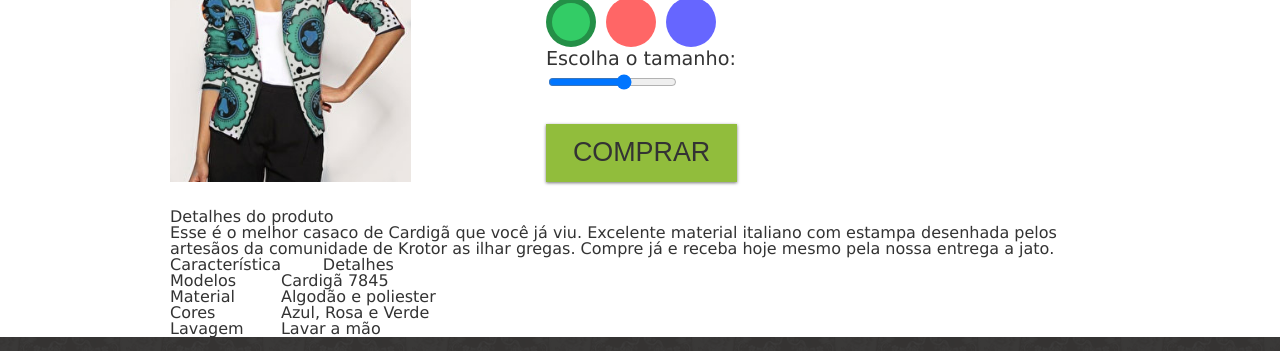
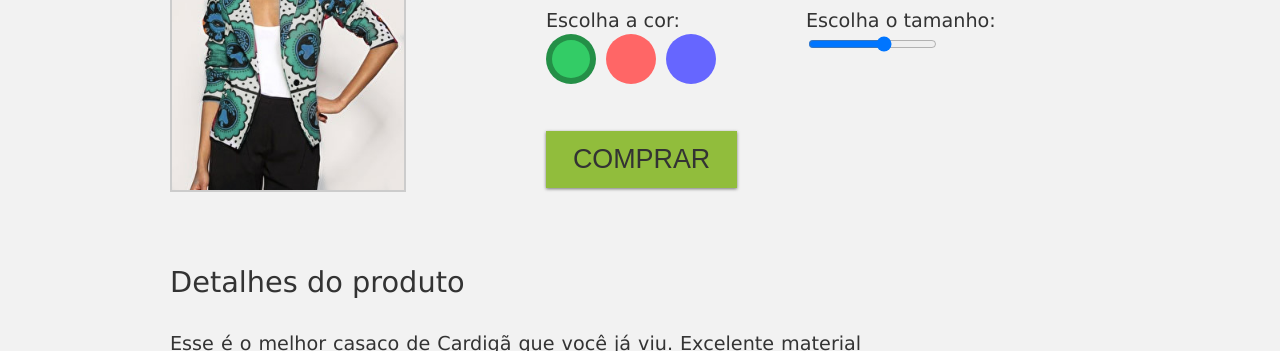
Before and after one commit to ThiagoFelipeg3/caelum-html-css-javascript-em-desenvolvimento, a plain HTML site: page produto.html in a window 1280 px wide. Shown: the part 252-603 px from the top of the page. Drawn offline with Linux system fonts and the light colour scheme.

Commit message:
Update produto.css

```diff
--- a/css/produto.css
+++ b/css/produto.css
@@ -1,6 +1,6 @@
 .produto{
 	color: #333;
-	line-height: 1.3; /*Espaço entre as linhas*/
+	line-height: 1.3; /*Altura entre as linhas*/
 	margin-top: 2em;
 }
 .produto h1{
@@ -12,21 +12,11 @@
 	font-style: italic;
 	margin-bottom: 1em;
 }
-.comprar{
-	background-color: #91BD3C;
-	border: none;
-	color: #333;
-
-	font-size: 1.4em;
-	text-transform: uppercase;/*letras maiusculas*/
-
-	box-shadow: 0 1px 3px #777;
-
-	display: block;
-	padding: 0.5em 1em;
-	margin: 1em 0;
+.cores{
+	position: relative;
+	padding-top: 90px;
 }
-.cores label::after{
+.cores label:after{
 	content: '';
 	display: block;
 	position: absolute;
@@ -40,9 +30,9 @@
 	border: 6px solid rgba(0,0,0,0);
 	transition: 1s;
 
-	/*Muda o curso para mãozinha*/
-	cursor: pointer;
+	cursor: pointer; /*Muda o cursor para mãozinha*/
 }
+
 /*O hover nao funciona para mobile*/
 .cores label:hover::after{
 	border: 6px solid rgba(0,0,0,0.1);
@@ -63,12 +53,11 @@ label[for=azul]::after {
 .cores input[type=radio]{
 	display: none;
 }
+/***************************************************************
+*Vai acontecer estes comandos, menos oque tem o atributo checked
+****************************************************************/
 .cores input:not(:checked) + label img{
 	display: none;
-}
-.cores{
-	position: relative;
-	padding-top: 90px;
 }
 label[for=verde]::after{
 	left: 0;
@@ -83,10 +72,81 @@ label[for=azul]::after{
 	display: block;
 	max-width: 100%; /*A imagem não vai vazar para fora do elemento pai*/
 }
+.comprar{
+	background-color: #91BD3C;
+	/*Por padrão o elemento button já vem com bordas, tiramos a borda com none*/
+	border: none;
+	color: #333;
+
+	font-size: 1.4em;
+	text-transform: uppercase;/*LETRAS MAIUSCULAS*/
+
+	box-shadow: 0 1px 3px #777;
+
+	display: block;
+	padding: 0.5em 1em;
+	margin: 1em 0;
+}
+.detalhes{
+	padding: 2em 0;
+}
+.detalhes h2{
+	font-size: 1.5em;
+	line-height: 2; /*Distançia entre as linhas*/
+}
+.detalhes p{
+	margin: 1em 0;
+	font-size: 1em;
+	line-height: 1.5;
+	max-width: 36em;
+	text-align: justify;
+}
+/*********************************
+*Aqui começa o estilo para tabelas
+**********************************/
+table{
+	border-spacing: 0.2em; /*Espaço entre as bordas*/
+	border-collapse: separate;
+}
+thead{
+	background-color: #999;
+}
+thead th{
+	font-weight: bold;
+	padding: 0.3em 1em;
+	text-align: center;
+}
+td {
+	padding: 0.3em;
+}
+tr:nth-child(2n){ /*Só o atributos par*/
+	background-color: #CCC;
+}
+td:first-child{ /*Primeiro filho de td*/
+	font-style: italic;
+}
+/*******************************************
+* Aqui começa o tratamento para implementar
+* o fundo cinza em tela cheia
+*******************************************/
+.produto-back{
+	background-color: #F2F2F2;
+	margin-top: 1em;
+	border-top: 2px solid #CCC;
+}
+.cores label img{
+	border: 2px solid #CCC;
+}
+
+@media (min-width:500px){
+	.detalhes{
+		font-size: 1.2em;
+	}
+}
+
 /**************************************
 *Aqui começa o tratamento para Desktop
 ***************************************/
-
 @media(min-width: 630px){
 .produto{
 	/**************************************************
@@ -142,4 +202,12 @@ label[for=azul]::after{
 	margin-right: 10px;
 
 }
+fieldset{
+	display: inline-block;
+	vertical-align: top;/*Alinhamento vertical no topo*/
+
+	margin: 1em 0;
+	min-width: 240px;
+	width: 45%;
 }
+}
```
